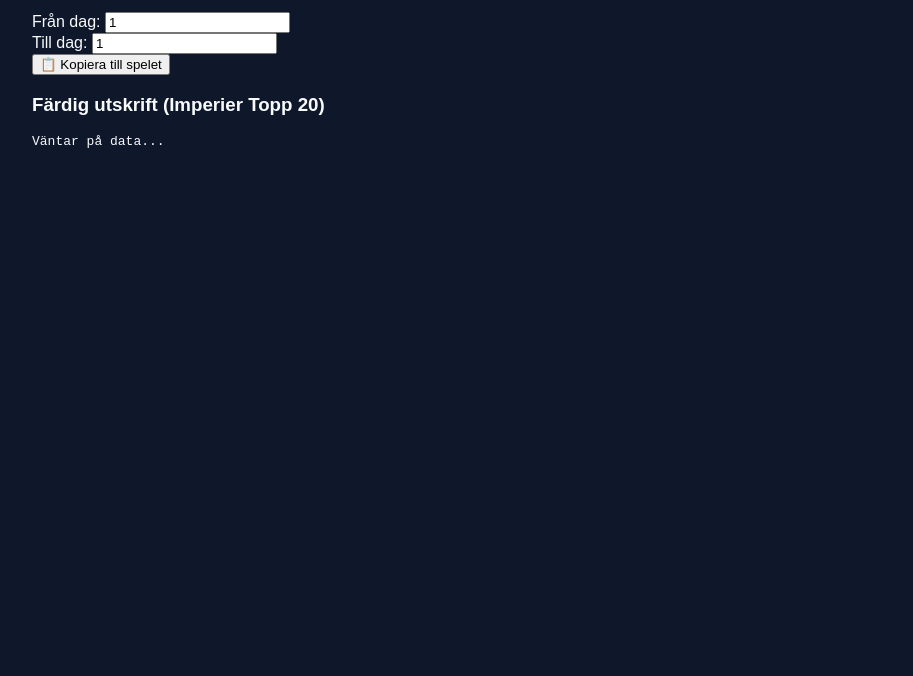
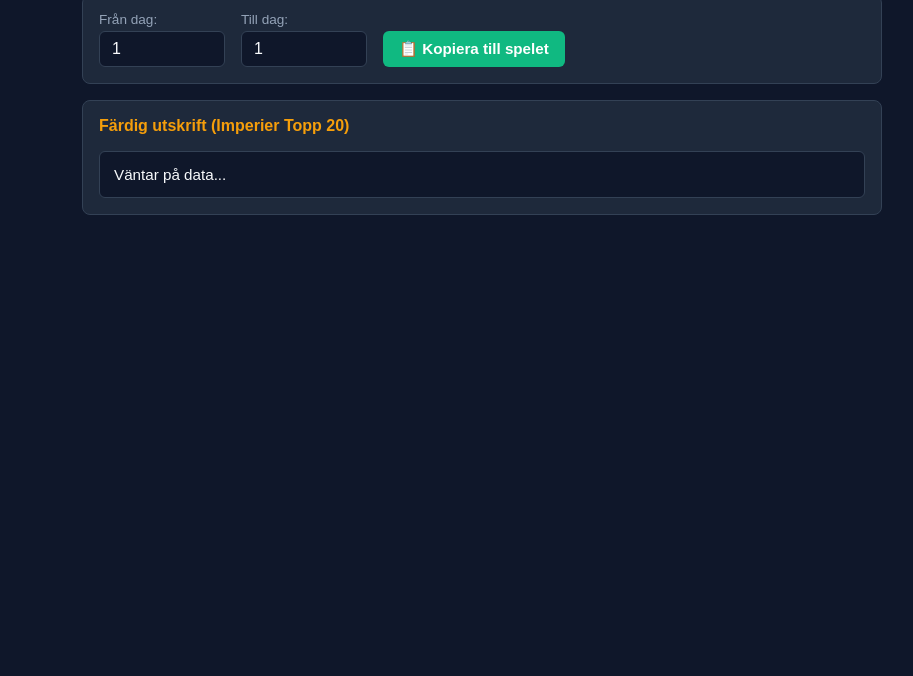
Before and after one commit to foeUyih/stridstatistik, a plain HTML site: page index.html in a window 1280 px wide. Shown: the part 124-800 px from the top of the page, without its empty margins (158-1071 px from the left). Drawn offline with Linux system fonts and the light colour scheme.

Commit message:
Update style.css

```diff
--- a/style.css
+++ b/style.css
@@ -7,33 +7,80 @@ body {
 }
 
 .container {
-  max-width: 900px;
+  max-width: 800px;
   margin: 0 auto;
 }
 
 h1 {
   color: #f59e0b;
+  margin-bottom: 5px;
 }
 
 #status {
   color: #10b981;
   font-weight: bold;
+  margin-top: 0;
 }
 
-table {
-  width: 100%;
-  border-collapse: collapse;
-  margin-top: 20px;
+.panel {
   background-color: #1e293b;
+  border: 1px solid #334155;
+  border-radius: 8px;
+  padding: 16px;
+  margin-top: 16px;
 }
 
-th, td {
-  padding: 10px;
-  text-align: left;
-  border-bottom: 1px solid #334155;
+.row {
+  display: flex;
+  gap: 16px;
+  flex-wrap: wrap;
 }
 
-th {
-  background-color: #334155;
+label {
+  display: block;
+  font-size: 0.85rem;
+  color: #94a3b8;
+  margin-bottom: 4px;
+}
+
+input {
+  background-color: #0f172a;
+  border: 1px solid #334155;
+  color: #f8fafc;
+  padding: 8px 12px;
+  border-radius: 6px;
+  font-size: 1rem;
+  width: 100px;
+}
+
+button {
+  background-color: #10b981;
+  color: #fff;
+  border: none;
+  padding: 9px 16px;
+  border-radius: 6px;
+  font-size: 0.95rem;
+  font-weight: bold;
+  cursor: pointer;
+}
+
+button:hover {
+  background-color: #059669;
+}
+
+h3 {
+  margin-top: 0;
   color: #f59e0b;
+  font-size: 1rem;
 }
+
+pre {
+  background-color: #0f172a;
+  border: 1px solid #334155;
+  padding: 14px;
+  border-radius: 6px;
+  white-space: pre-wrap;
+  font-family: inherit;
+  font-size: 0.95rem;
+  margin: 0;
+}
```
